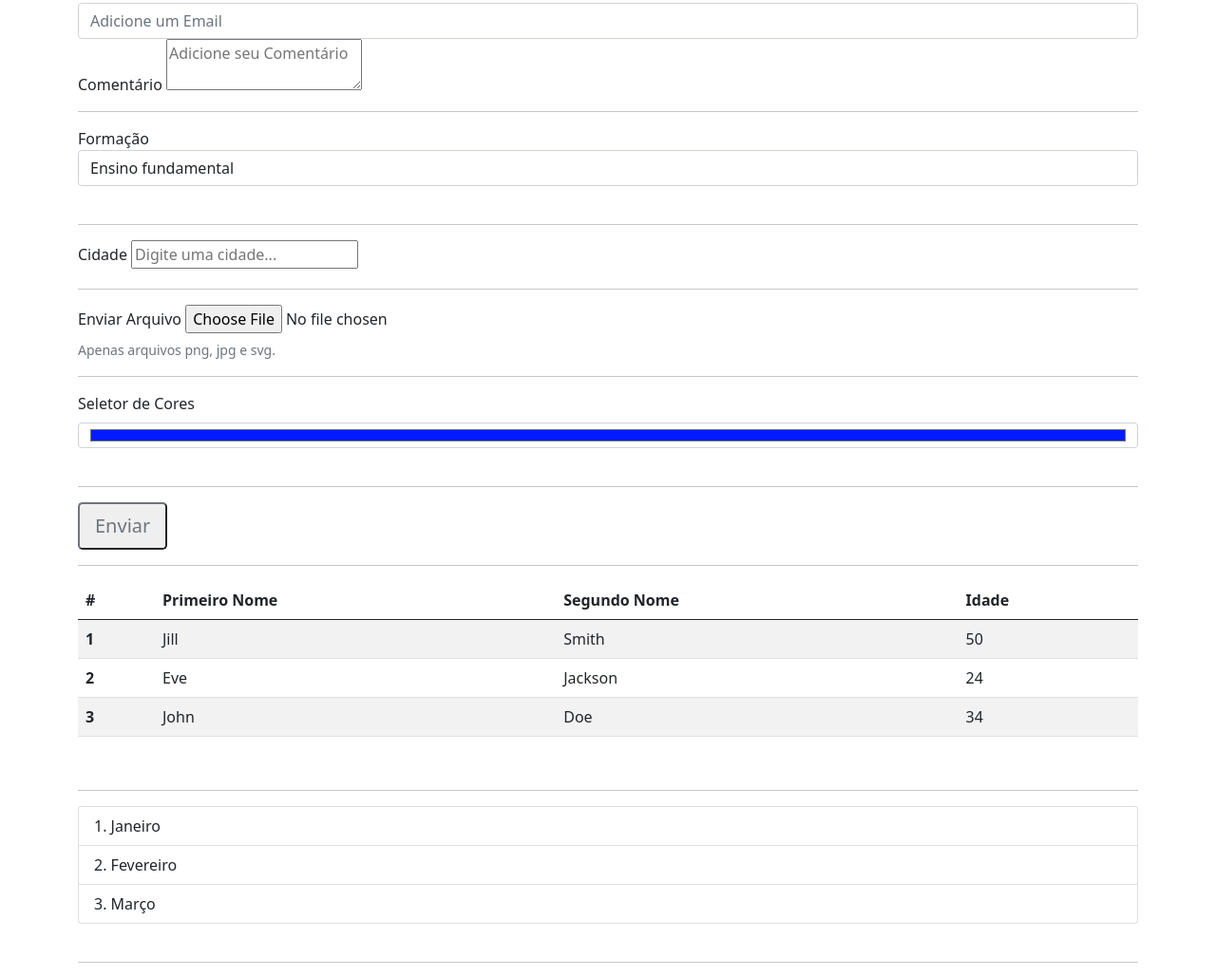
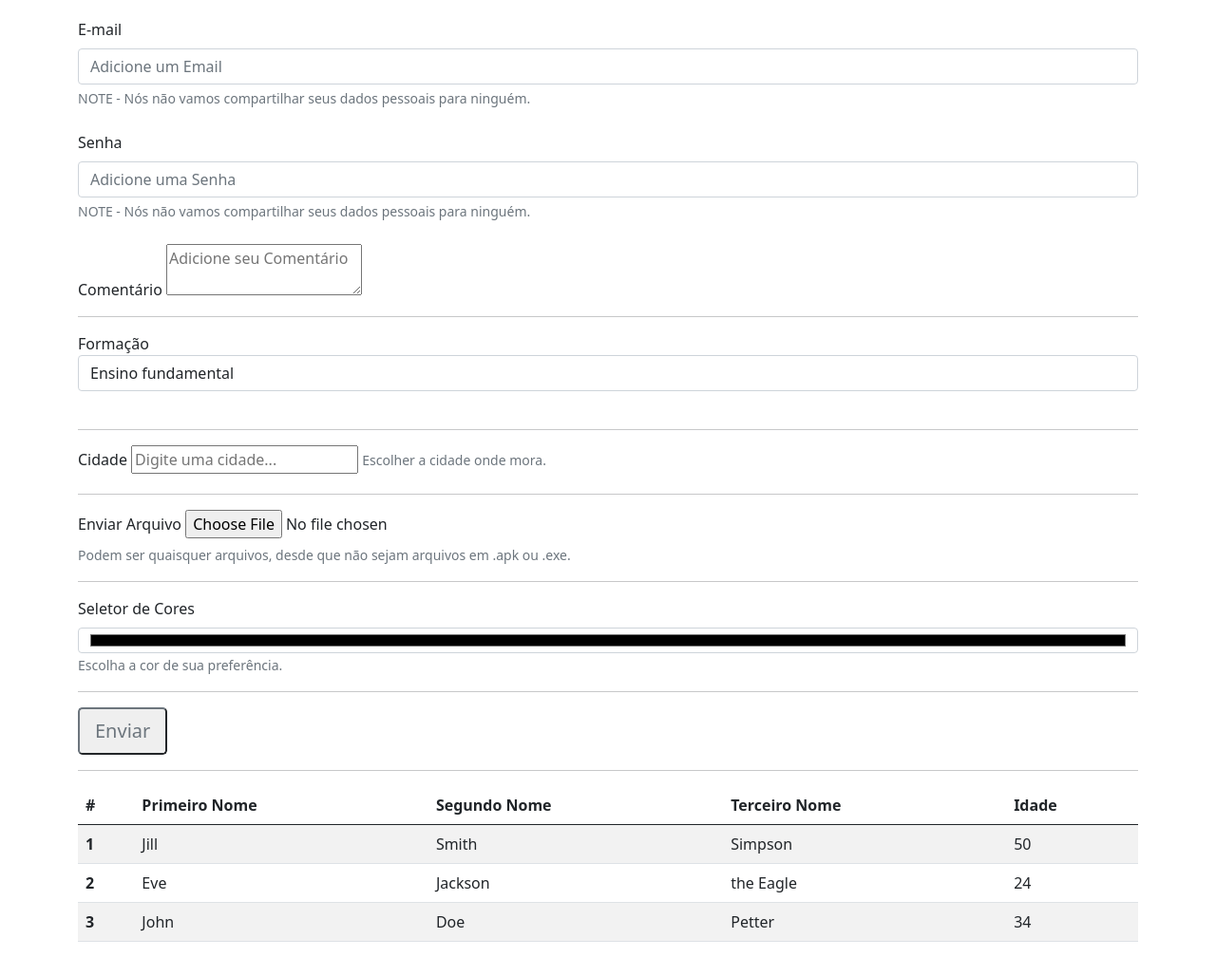
Before and after one commit to AlexGervasioNunes/DevWeb_2024_01, a plain HTML site: page CCS/BOOTSTRAP - PARTE II copy/cssBootStrapII.html in a window 1280 px wide. Shown: the part 169-1197 px from the top of the page at 95% size. Drawn offline with nearby package versions, Linux system fonts and the light colour scheme.

Commit message:
modified:   CCS/BOOTSTRAP - PARTE II copy/cssBootStrapII.html

```diff
--- a/CCS/BOOTSTRAP - PARTE II copy/cssBootStrapII.html
+++ b/CCS/BOOTSTRAP - PARTE II copy/cssBootStrapII.html
@@ -13,10 +13,19 @@
         <form action="#">
             <label class="form-label">Nome Completo</label>
             <input type="text" class="form-control" placeholder="Adicione um Nome">
+            <br>
             <label class="form-label">Profissão</label>
             <input type="text" class="form-control form-controlsm" placeholder="Adicione um Nome">
+            <br>
             <label class="form-label">E-mail</label>
             <input type="email" class="form-control form-controllg" placeholder="Adicione um Email">
+            <div id="emailHelp" class="form-text">NOTE - Nós não vamos compartilhar seus dados pessoais para ninguém.</div>
+            <br>
+            </div><label class="form-label">Senha</label>
+            <input type="password" class="form-control form-controllg" placeholder="Adicione uma Senha">
+            <div id="passwordHelp" class="form-text">NOTE - Nós não vamos compartilhar seus dados pessoais para ninguém.</div>
+            </div>
+            <br>
             <label>Comentário</label>
             <textarea class="formcontrol" placeholder="Adicione seu Comentário"></textarea>
             <br>
@@ -33,6 +42,9 @@
             <hr>
             <label for="exampleDataList" class="form-label">Cidade</label>
             <input class="formcontrol" list="datalistOptions" id="exampleDataList" placeholder="Digite uma cidade...">
+            <span class="form-text">
+                Escolher a cidade onde mora.
+            </span>
             <datalist id="datalistOptions">
                 <option value="Belo Horizonte"></option>
                 <option value="São Paulo"></option>
@@ -112,12 +124,15 @@
             <input type="file">
             <br>
             <span class="form-text">
-                Apenas arquivos png, jpg e svg.
+                Podem ser quaisquer arquivos, desde que não sejam arquivos em .apk ou .exe.
             </span>
             <br>
             <hr>
             <label for="exampleColorInput" class="form-label">Seletor de Cores</label>
-            <input type="color" class="form-control form-controlcolor" id="exampleColorInput" value="#021BFC" title="Escolha a sua Cor">
+            <input type="color" class="form-control form-controlcolor" id="exampleColorInput" value="#000000" title="Escolha a sua Cor">
+            <span class="form-text">
+                Escolha a cor de sua preferência.
+            </span>
             <br>
             <hr>
             <button type="submit" class="btn-outline-secondary btn-lg">Enviar</button>
@@ -134,6 +149,7 @@
                     <th scope="col">#</th>
                     <th scope="col">Primeiro Nome</th>
                     <th scope="col">Segundo Nome</th>
+                    <th scope="col">Terceiro Nome</th>
                     <th scope="col">Idade</th>
                 </tr>
             </thead>
@@ -142,18 +158,21 @@
                     <th scope="row">1</th>
                     <td>Jill</td>
                     <td>Smith</td>
+                    <td>Simpson</td>
                     <td>50</td>
                 </tr>
                 <tr>
                     <th scope="row">2</th>
                     <td>Eve</td>
                     <td>Jackson</td>
+                    <td>the Eagle</td>
                     <td>24</td>
                 </tr>
                 <tr>
                     <th scope="row">3</th>
                     <td>John</td>
                     <td>Doe</td>
+                    <td>Petter</td>
                     <td>34</td>
                 </tr>
             </tbody>
```
